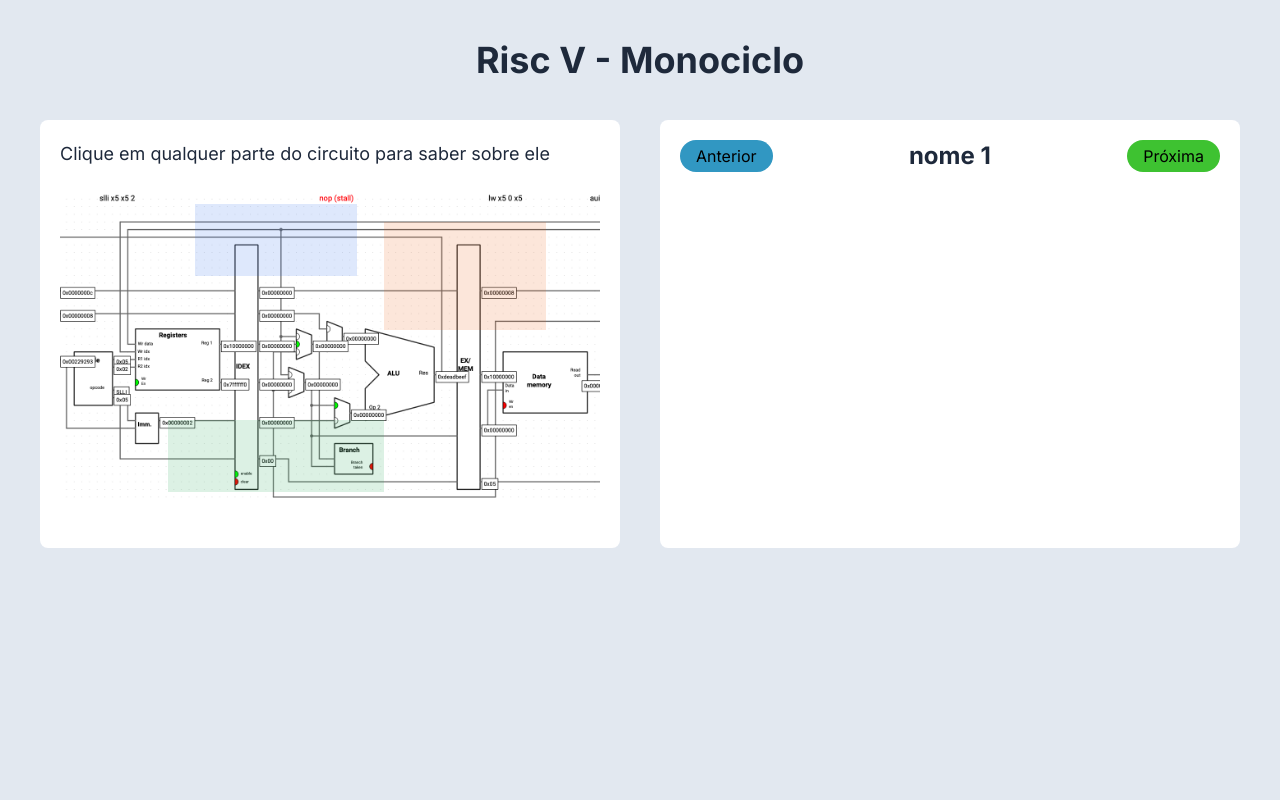
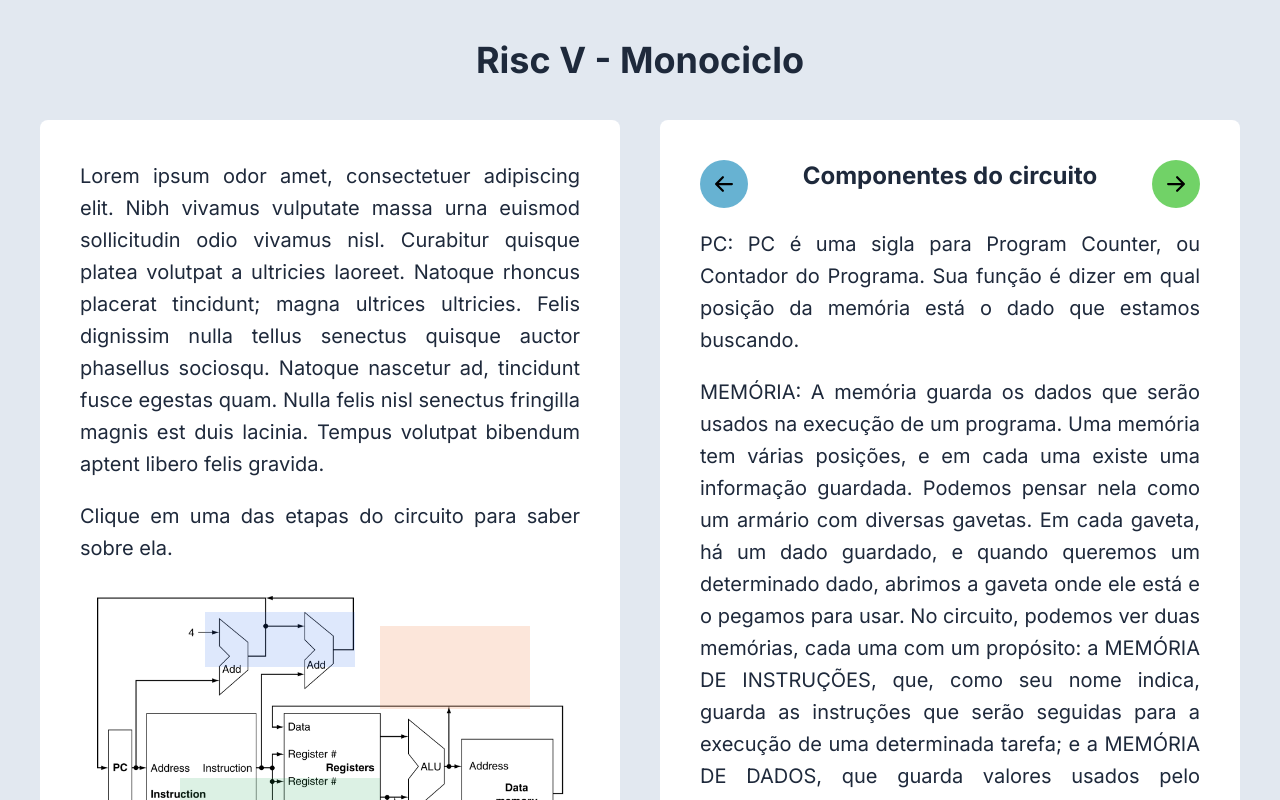
Before and after one commit to pedrohfsilva/risc-v-monociclo, a Next.js app: page / in a window 1280 px wide. Shown: the top 800 px of the page. Built offline with nearby package versions, Linux system fonts and the light colour scheme.

Commit message:
algumas melhorias e textos

```diff
--- /dev/null
+++ b/src/app/icons/IconArrowLeftShort.js
@@ -0,0 +1,21 @@
+// icon:arrow-left-short | Bootstrap https://icons.getbootstrap.com/ | Bootstrap
+import * as React from "react";
+
+function IconArrowLeftShort(props) {
+  return (
+    <svg
+      fill="currentColor"
+      viewBox="0 0 16 16"
+      height="1em"
+      width="1em"
+      {...props}
+    >
+      <path
+        fillRule="evenodd"
+        d="M12 8a.5.5 0 01-.5.5H5.707l2.147 2.146a.5.5 0 01-.708.708l-3-3a.5.5 0 010-.708l3-3a.5.5 0 11.708.708L5.707 7.5H11.5a.5.5 0 01.5.5z"
+      />
+    </svg>
+  );
+}
+
+export default IconArrowLeftShort;
--- /dev/null
+++ b/src/app/icons/IconArrowRightShort.js
@@ -0,0 +1,21 @@
+// icon:arrow-right-short | Bootstrap https://icons.getbootstrap.com/ | Bootstrap
+import * as React from "react";
+
+function IconArrowRightShort(props) {
+  return (
+    <svg
+      fill="currentColor"
+      viewBox="0 0 16 16"
+      height="1em"
+      width="1em"
+      {...props}
+    >
+      <path
+        fillRule="evenodd"
+        d="M4 8a.5.5 0 01.5-.5h5.793L8.146 5.354a.5.5 0 11.708-.708l3 3a.5.5 0 010 .708l-3 3a.5.5 0 01-.708-.708L10.293 8.5H4.5A.5.5 0 014 8z"
+      />
+    </svg>
+  );
+}
+
+export default IconArrowRightShort;
--- a/src/app/page.js
+++ b/src/app/page.js
@@ -3,8 +3,11 @@
 import { useState } from "react";
 import Image from "next/image";
 
+import IconArrowLeftShort from "./icons/IconArrowLeftShort";
+import IconArrowRightShort from "./icons/IconArrowRightShort";
+
 export default function Home() {
-  const stepNames = ['nome 1', 'nome 2', 'nome 3', 'nome 4', 'nome 5'];
+  const stepNames = ['Componentes do circuito', 'Etapa de busca', 'Etapa de decodificação', 'Etapa de execução', 'Etapa de acesso à memória', 'Etapa de escrita'];
 
   const [buttonSelected, setButtonSelected] = useState(0);
 
@@ -22,9 +25,12 @@ export default function Home() {
     <main className="flex min-h-screen flex-col p-5 md:p-10 bg-slate-200 items-center">
       <h1 className=" text-slate-800 text-2xl md:text-4xl font-bold mb-5 md:mb-10">Risc V - Monociclo</h1>
       <div className=" flex-col md:flex-row w-full gap-5 md:gap-10 flex max-w-[1600px]">
-        <div className=" bg-white flex-1 rounded-lg p-5 text-lg">
-          <p className=" text-slate-800">Clique em qualquer parte do circuito para saber sobre ele</p>
-          <div className=" relative w-full aspect-[1.5]">
+        <div className=" bg-white flex-1 rounded-lg p-5 md:p-10 text-lg md:text-xl text-slate-800 flex flex-col gap-5 text-justify leading-7 md:leading-8">
+          <p>
+            Lorem ipsum odor amet, consectetuer adipiscing elit. Nibh vivamus vulputate massa urna euismod sollicitudin odio vivamus nisl. Curabitur quisque platea volutpat a ultricies laoreet. Natoque rhoncus placerat tincidunt; magna ultrices ultricies. Felis dignissim nulla tellus senectus quisque auctor phasellus sociosqu. Natoque nascetur ad, tincidunt fusce egestas quam. Nulla felis nisl senectus fringilla magnis est duis lacinia. Tempus volutpat bibendum aptent libero felis gravida.
+          </p>
+          <p>Clique em uma das etapas do circuito para saber sobre ela.</p>
+          <div className=" relative w-full aspect-[1.8]">
             <Image
               src="/circuito.png"
               fill
@@ -34,12 +40,60 @@ export default function Home() {
             <button onClick={() => setButtonSelected(2)} className={`bg-green-600/15 absolute w-[40%] h-[20%] top-[70%] left-[20%] border-green-600 ${buttonSelected == 2 && 'border-4'}`}></button>
             <button onClick={() => setButtonSelected(3)} className={`bg-orange-600/15 absolute w-[30%] h-[30%] top-[15%] left-[60%] border-orange-600 ${buttonSelected == 3 && 'border-4'}`}></button>
           </div>
+          <button onClick={() => setButtonSelected(0)} className="bg-[#3197C2BB] text-white text-lg py-2 px-4 rounded-full">Sobre os componentes</button>
         </div>
-        <div className=" bg-white flex-1 rounded-lg p-5">
-          <div className="flex w-full justify-between items-center">
-            <button onClick={handlePrevious} className="bg-[#3197C2] px-4 py-1 rounded-full">Anterior</button>
-            <h2 className=" text-slate-800 text-xl md:text-2xl font-bold">{stepNames[buttonSelected]}</h2>
-            <button onClick={handleNext} className="bg-[#3EC231] px-4 py-1 rounded-full">Próxima</button>
+        <div className=" bg-white flex-1 rounded-lg p-5 md:p-10">
+          <div className="flex w-full justify-between items-start mb-5 gap-5">
+            <button onClick={handlePrevious} className="bg-[#3197C2BB] w-12 h-12 flex justify-center items-center rounded-full text-4xl">
+              <IconArrowLeftShort />
+            </button>
+            <h2 className=" text-slate-800 text-xl md:text-2xl font-bold text-center">{stepNames[buttonSelected]}</h2>
+            <button onClick={handleNext} className="bg-[#3EC231BB] w-12 h-12 flex justify-center items-center rounded-full text-4xl">
+              <IconArrowRightShort />
+            </button>
+          </div>
+          <div className="w-full text-slate-800 flex flex-col gap-5 text-lg md:text-xl text-justify leading-7 md:leading-8">
+            { buttonSelected == 0 &&
+              <>
+                <p>
+                  PC: PC é uma sigla para Program Counter, ou Contador do Programa. Sua função é dizer em qual posição da memória está o dado que estamos buscando.
+                </p>
+                <p>
+                  MEMÓRIA: A memória guarda os dados que serão usados na execução de um programa. Uma memória tem várias posições, e em cada uma existe uma informação guardada. Podemos pensar nela como um armário com diversas gavetas. Em cada gaveta, há um dado guardado, e quando queremos um determinado dado, abrimos a gaveta onde ele está e o pegamos para usar. No circuito, podemos ver duas memórias, cada uma com um propósito: a MEMÓRIA DE INSTRUÇÕES, que, como seu nome indica, guarda as instruções que serão seguidas para a execução de uma determinada tarefa; e a MEMÓRIA DE DADOS, que guarda valores usados pelo programa.
+                </p>
+                <p>
+                  BANCO DE REGISTRADORES: o banco de registradores tem uma função parecida com a da memória: guardar dados usados pelo programa. Porém, é mais fácil acessá-lo que a memória, e todos os dados que serão usados devem primeiro ser trazidos da memória para o banco de registradores. Uma vez que isso é feitos, eles podem ser utilizados.
+                </p>
+                <p>
+                  ULA: ULA significa Unidade Lógica e Aritmética, e é ela quem realiza operações de adição, subtração, multiplicação e divisão, além de outras, como verificar se um número é maior que outro, se dois números são iguais, etc.
+                </p>
+              </>
+            }
+            { buttonSelected == 1 &&
+              <p>
+                Na etapa de busca da instrução, a memória é acessada na posição indicada pelo PC. O conteúdo armazenado nessa posição de memória é levado para o registrador de instruções (IR). O PC é, então, atualizado para a posição da próxima instrução, que depende do modo com que o computador foi planejado.
+              </p>
+            }
+            { buttonSelected == 2 &&
+              <p>
+                Na etapa de decodificação, o processador lê a instrução buscada na etapa anterior e determina o que será executado. É como se nessa etapa acontecesse o planejamento de como a tarefa será realizada. A instrução traz todas as informações necessárias para a execução, como: se há necessidade de acessar a memória, o banco de registradores, ou ambos; se a ULA será usada, e qual a operação aritmética a ser feita, dentre outras informações importantes. Com isso, a unidade de controle gera sinais que ativarão as partes dos circuitos que serão utilizadas nas próximas etapas.
+              </p>
+            }
+            { buttonSelected == 3 &&
+              <p>
+                Na etapa de execução, o que foi planejado na etapa anterior é, então, executado. Por exemplo, se a instrução indicava a necessidade de somar dois números que estavam armazenados em dois registradores, é neste momento que a soma será feita.
+              </p>
+            }
+            { buttonSelected == 4 &&
+              <p>
+                Na etapa de acesso à memória, acontece a leitura ou escrita de dados que estão guardados na memória. Se a instrução do momento diz para trazer um valor da memória para um dos registradores, ou escrever um valor que está em um registrador na memória, isso será feito agora.
+              </p>
+            }
+            { buttonSelected == 5 &&
+              <p>
+                Na etapa de escrita no banco de registradores, acontece o armazenamento do resultado de uma operação em um registrador. Depois de fazer uma multiplicação na ULA, por exemplo, o resultado deve ser guardado em algum lugar para poder ser utilizado posteriormente. Portanto, nesta etapa, este resultado é escrito em um registrador.
+              </p>
+            }
           </div>
         </div>
       </div>
--- /dev/null
+++ b/src/components/Etapa1.js
@@ -0,0 +1,9 @@
+import Image from "next/image";
+
+export default function Etapa1() {
+  return (
+    <div className=" w-full text-slate-800 flex flex-col gap-5 text-lg">
+      <p></p>
+    </div>
+  );
+}
```
Also changed, not shown: public/circuito.png, public/circuito2.png (added).
